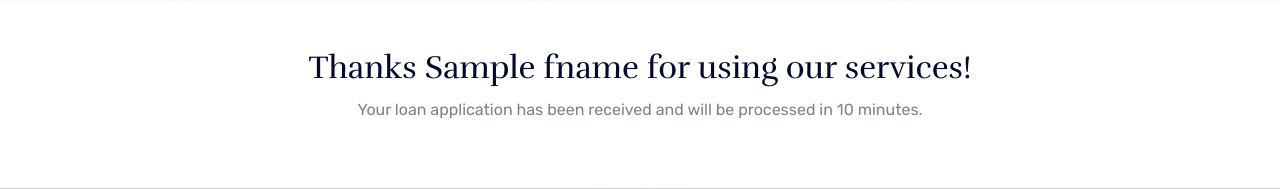
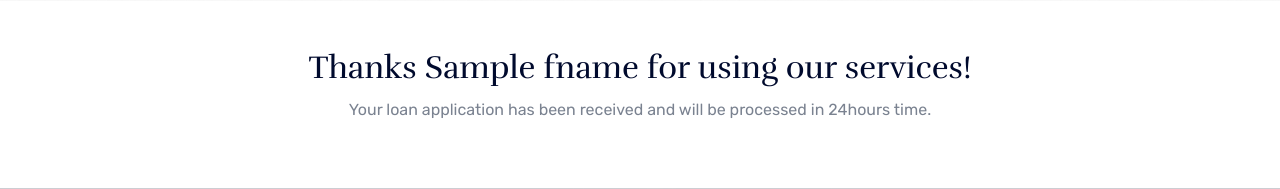
Before and after one commit to Snex-Thadeus/Loans-Website, a Django app: template website/templates/loan.html in a window 1280 px wide. Shown: the part 559-748 px from the top of the page. Run offline with Django 4.2, Linux system fonts and the light colour scheme; the template is opened without the code that fills it: most values are stand-ins (such as "Sample title", 1, 10 or a date in 2020); some libraries are stand-ins or nearby versions.

Commit message:
Update loan.html

```diff
--- a/website/templates/loan.html
+++ b/website/templates/loan.html
@@ -101,7 +101,7 @@
         {% if name %}
         <center>
             <h2>Thanks {{ fname }} for using our services!</h2>
-            <p>Your loan application has been received and will be processed in 10 minutes.</p>
+            <p>Your loan application has been received and will be processed in 24hours time.</p>
         </center>
         <br/><br/>
         {% else %}
```
